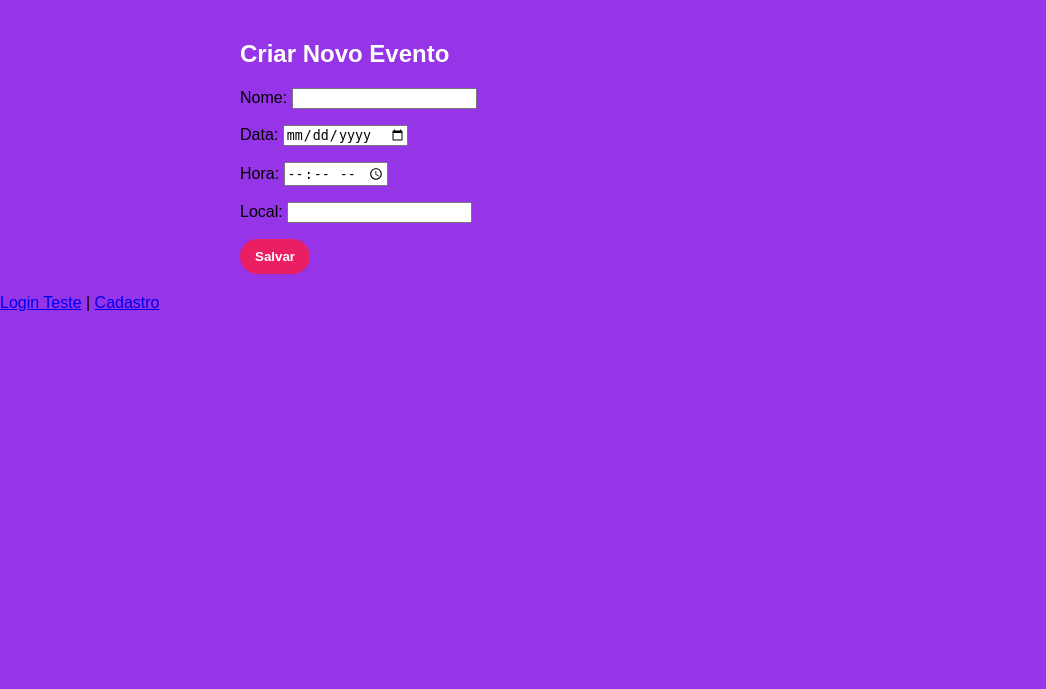
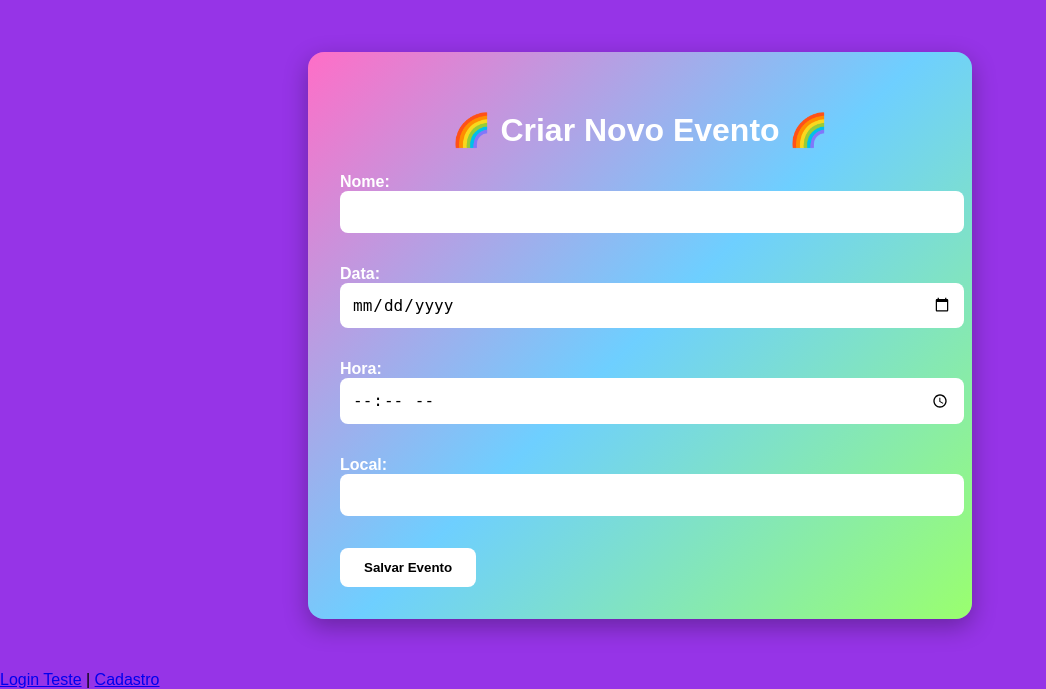
Before and after one commit to MarcusCLR/ProjetoIGOR, a Django app: template eventos/templates/eventos/criar_evento.html in a window 1280 px wide. Shown: the part 113-802 px from the top of the page, without its empty margins (0-1046 px from the left). Before the commit the page ends 424 px from the top, so only its background shows below. Run offline with Django 5.2, Linux system fonts and the light colour scheme; the template is opened without the code that fills it: values that come from a table or form of the project are taken from there, others are empty.

Commit message:
Criar Evento

```diff
--- a/eventos/templates/eventos/criar_evento.html
+++ b/eventos/templates/eventos/criar_evento.html
@@ -1,10 +1,55 @@
 {% extends "base.html" %}
-{% block title %}Criar Evento{% endblock %}
+{% block title %}Criar Evento LGBT{% endblock %}
 {% block content %}
-<h2>Criar Novo Evento</h2>
-<form method="post">
-    {% csrf_token %}
-    {{ form.as_p }}
-    <button type="submit">Salvar</button>
-</form>
+<style>
+  .evento-container {
+    max-width: 600px;
+    margin: 2rem auto;
+    background: linear-gradient(135deg, #ff6ec7, #6ecfff, #9aff6e);
+    border-radius: 16px;
+    padding: 2rem;
+    color: #fff;
+    box-shadow: 0 8px 24px rgba(0,0,0,0.3);
+  }
+  .evento-container h2 {
+    text-align: center;
+    margin-bottom: 1.5rem;
+    font-size: 2rem;
+  }
+  .evento-container form label {
+    font-weight: bold;
+  }
+  .evento-container form input,
+  .evento-container form select,
+  .evento-container form textarea {
+    width: 100%;
+    padding: 0.75rem;
+    margin-bottom: 1rem;
+    border-radius: 8px;
+    border: none;
+    font-size: 1rem;
+  }
+  .evento-container form button {
+    background-color: #fff;
+    color: #000;
+    font-weight: bold;
+    padding: 0.75rem 1.5rem;
+    border: none;
+    border-radius: 8px;
+    cursor: pointer;
+    transition: transform 0.2s;
+  }
+  .evento-container form button:hover {
+    transform: scale(1.05);
+  }
+</style>
+
+<div class="evento-container">
+  <h2>🌈 Criar Novo Evento 🌈</h2>
+  <form method="post">
+      {% csrf_token %}
+      {{ form.as_p }}
+      <button type="submit">Salvar Evento</button>
+  </form>
+</div>
 {% endblock %}
--- a/eventos/views.py
+++ b/eventos/views.py
@@ -7,6 +7,7 @@ def listar_eventos(request):
     eventos = Evento.objects.all().order_by('data')
     return render(request, 'eventos/listar_eventos.html', {'eventos': eventos})
 
+@login_required  # <-- adicione aqui na sua view completa
 def criar_evento(request):
     if request.method == 'POST':
         form = EventoForm(request.POST)
@@ -16,6 +17,3 @@ def criar_evento(request):
     else:
         form = EventoForm()
     return render(request, 'eventos/criar_evento.html', {'form': form})
-@login_required
-def criar_evento(request):
-    ...
```
Also changed, not shown: db.sqlite3.
